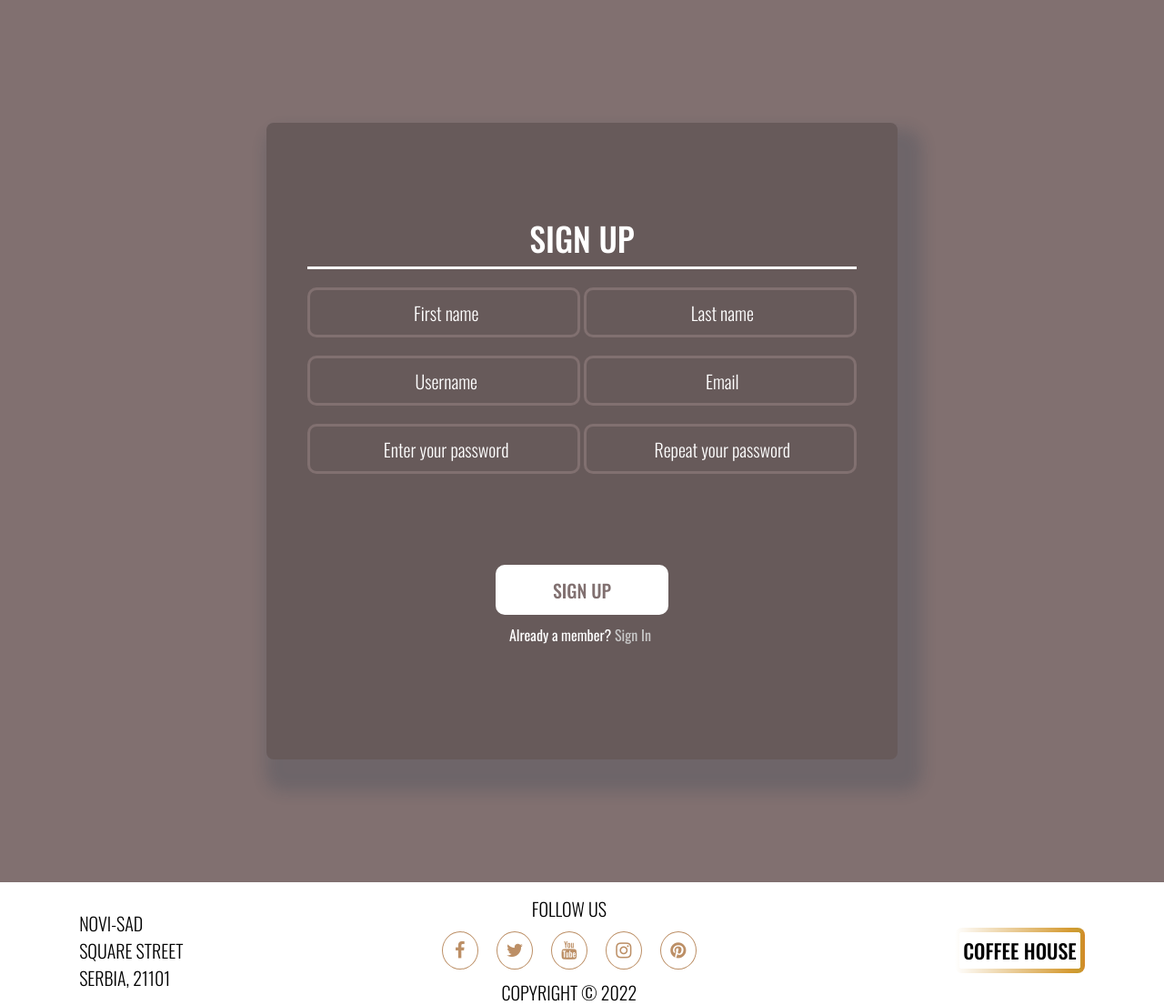
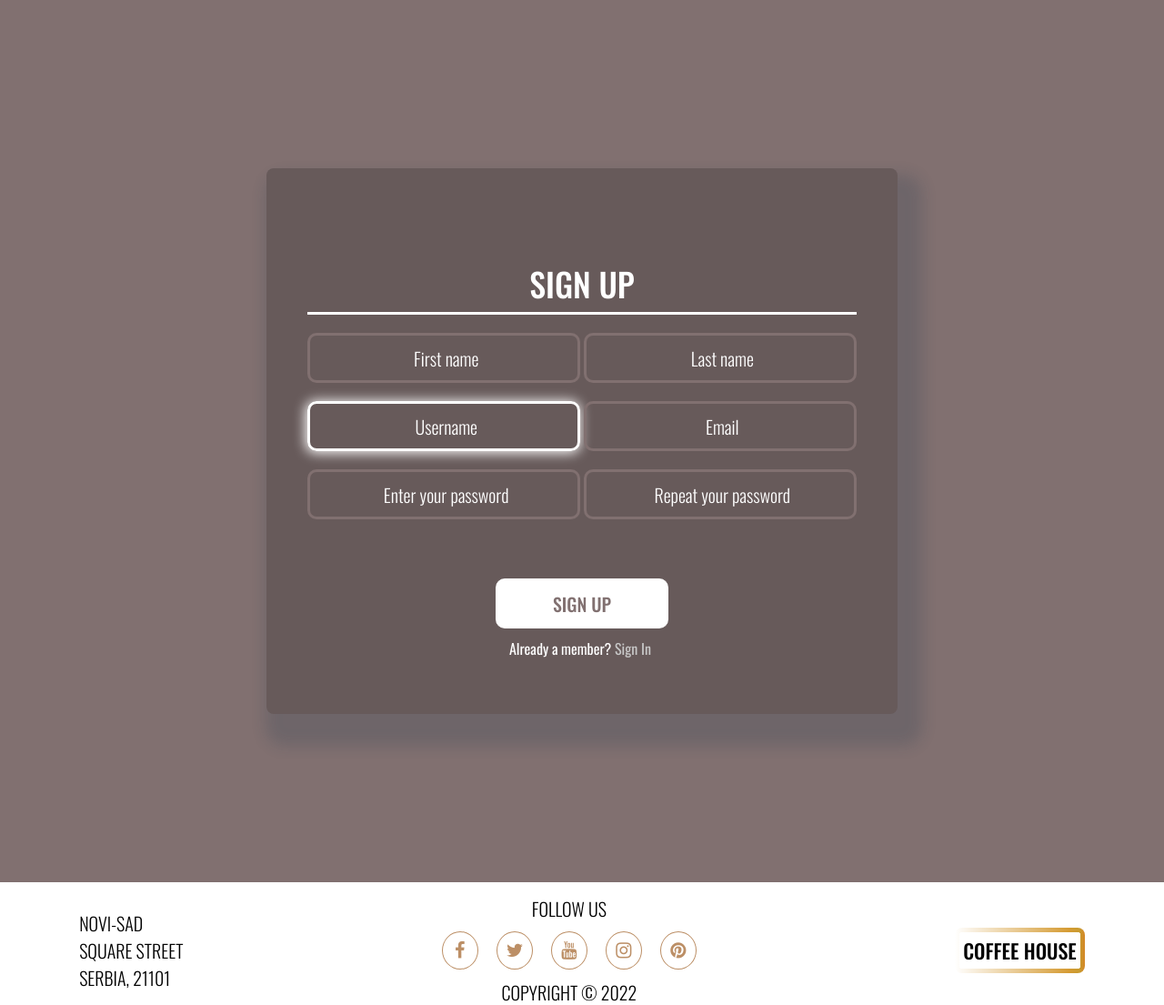
Before and after one commit to MidnightRoam/coffee_house_project_django, a Django app: page /accounts/signup/ in a window 1280 px wide. Shown: the top 1105 px of the page at 91% size. Run offline with Django 3.2, Linux system fonts and the light colour scheme; some libraries are stand-ins or nearby versions.

Commit message:
Registration functionally developed

```diff
--- a/coffee_house/accounts/forms.py
+++ b/coffee_house/accounts/forms.py
@@ -29,35 +29,34 @@ class UserRegistrationForm(UserCreationForm):
     """User sign up form"""
     first_name = forms.CharField(widget=forms.TextInput(attrs={
         "id": "name__signup",
-        "class": 'shadow__input',
-        "placeholder": "Enter your first name",
+        "placeholder": "First name",
     }))
     last_name = forms.CharField(widget=forms.TextInput(attrs={
         "id": "surname__signup",
-        "class": 'shadow__input',
-        "placeholder": "Enter your last name",
+        "placeholder": "Last name",
     }))
     username = forms.CharField(widget=forms.TextInput(attrs={
         "id": "username__signup",
-        "class": 'shadow__input',
-        "placeholder": "Enter your username",
+        "placeholder": "Username",
     }))
     email = forms.CharField(widget=forms.EmailInput(attrs={
         "id": "email__signup",
-        "class": 'shadow__input',
-        "placeholder": "Enter your email",
+        "placeholder": "Email",
     }))
     password1 = forms.CharField(widget=forms.PasswordInput(attrs={
         "id": "password__signup",
-        "class": 'shadow__input',
         "placeholder": "Enter your password",
     }))
     password2 = forms.CharField(widget=forms.PasswordInput(attrs={
         "id": "password2__signup",
-        "class": 'shadow__input',
         "placeholder": "Repeat your password",
     }))
 
     class Meta:
         model = User
         fields = ('first_name', 'last_name', 'username', 'email', 'password1', 'password2')
+
+    def __init__(self, *args, **kwargs):
+        super(UserRegistrationForm, self).__init__(*args, **kwargs)
+        for field_name, field in self.fields.items():
+            field.widget.attrs['class'] = 'shadow__input'
--- a/coffee_house/accounts/views.py
+++ b/coffee_house/accounts/views.py
@@ -8,16 +8,27 @@ from .forms import UserLoginForm, UserRegistrationForm
 
 
 class SignUpView(ListView):
-    form = UserRegistrationForm
-    success_url = reverse_lazy('login')
+    """User registration logic"""
+    form = UserRegistrationForm()
     template_name = 'accounts/signup.html'
+
+    def post(self, request):
+        form = UserRegistrationForm(data=request.POST)
+        if form.is_valid():
+            form.save()
+            return HttpResponseRedirect(reverse_lazy('accounts:signin'))
+
+    def get_context_data(self, **kwargs):
+        context = super().get_context_data(**kwargs)
+        context['form'] = UserRegistrationForm()
+        return context
 
     def get_queryset(self):
         pass
 
 
 class SignInView(ListView):
-    """User authorization logic"""
+    """User login logic"""
     template_name = 'accounts/signin.html'
 
     def post(self, request):
@@ -40,6 +51,7 @@ class SignInView(ListView):
 
 
 class ProfileView(ListView):
+    """User personal profile view"""
     template_name = 'accounts/profile.html'
 
     def get_queryset(self):
--- a/coffee_house/static/css/style.css
+++ b/coffee_house/static/css/style.css
@@ -413,7 +413,7 @@ header {
     justify-content: center;
 }
 
-input[type="text"], input[type="password"]{
+input[type="text"], input[type="password"], input[type="email"]{
     background-color: inherit;
     width: 300px;
     height: 55px;
@@ -928,7 +928,7 @@ iframe {
 }
 
 .signup-page {
-    height: 700px;
+    height: 600px;
     padding: 45px;
     border-radius: 0.5em;
     background: #675a5a;
@@ -944,21 +944,21 @@ iframe {
     text-align: center;
 }
 
-.registration-info input[type="text"], input[type="password"]{
+.registration-info input[type="text"], input[type="password"], input[type="email"]{
     border-radius: 0.5em;
     border-color: #817070;
 }
 
-.registration-info input[type="text"]:hover, input[type="password"]:hover {
+.registration-info input[type="text"]:hover, input[type="password"]:hover, input[type="email"]:hover {
     border-color: #fff;
 }
 
-.registration-info input[type="text"]:focus, input[type="password"]:focus {
+.registration-info input[type="text"]:focus, input[type="password"]:focus, input[type="email"]:focus {
     border-color: #fff;
 }
 
 .signup__btn {
-    margin-top: 100px;
+    margin-top: 65px;
     border-radius: 0.5em;
     width: 190px;
     height: 55px;
--- a/coffee_house/templates/accounts/signup.html
+++ b/coffee_house/templates/accounts/signup.html
@@ -9,19 +9,20 @@
     <div class="signup-container">
         <div class="signup-page">
             <p class="profile__title signup__title__style">Sign Up</p>
-            <form>
+            <form action="{% url 'accounts:signup' %}" method="POST">
+                {% csrf_token %}
                 <div class="registration-info">
                     <span class="signup_input">
-                        <input class="shadow__input" id="name__signup" type="text" placeholder="First name">
-                        <input class="shadow__input" id="surname__signup" type="text" placeholder="Last name">
+                        {{ form.first_name }}
+                        {{ form.last_name }}
                     </span>
                     <span class="signup_input">
-                        <input class="shadow__input" id="username__signup" type="text" placeholder="Username">
-                        <input class="shadow__input" id="email__signup" type="text" placeholder="Email">
+                        {{ form.username }}
+                        {{ form.email }}
                     </span>
                     <span class="signup_input">
-                        <input class="shadow__input" id="password__signup" type="text" placeholder="Enter your password">
-                        <input class="shadow__input" id="password__signup2" type="text" placeholder="Repeat your password">
+                        {{ form.password1 }}
+                        {{ form.password2 }}
                     </span>
                     <span>
                         <button class="signup__btn signup__btn__style" type="submit">Sign Up</button>
```
